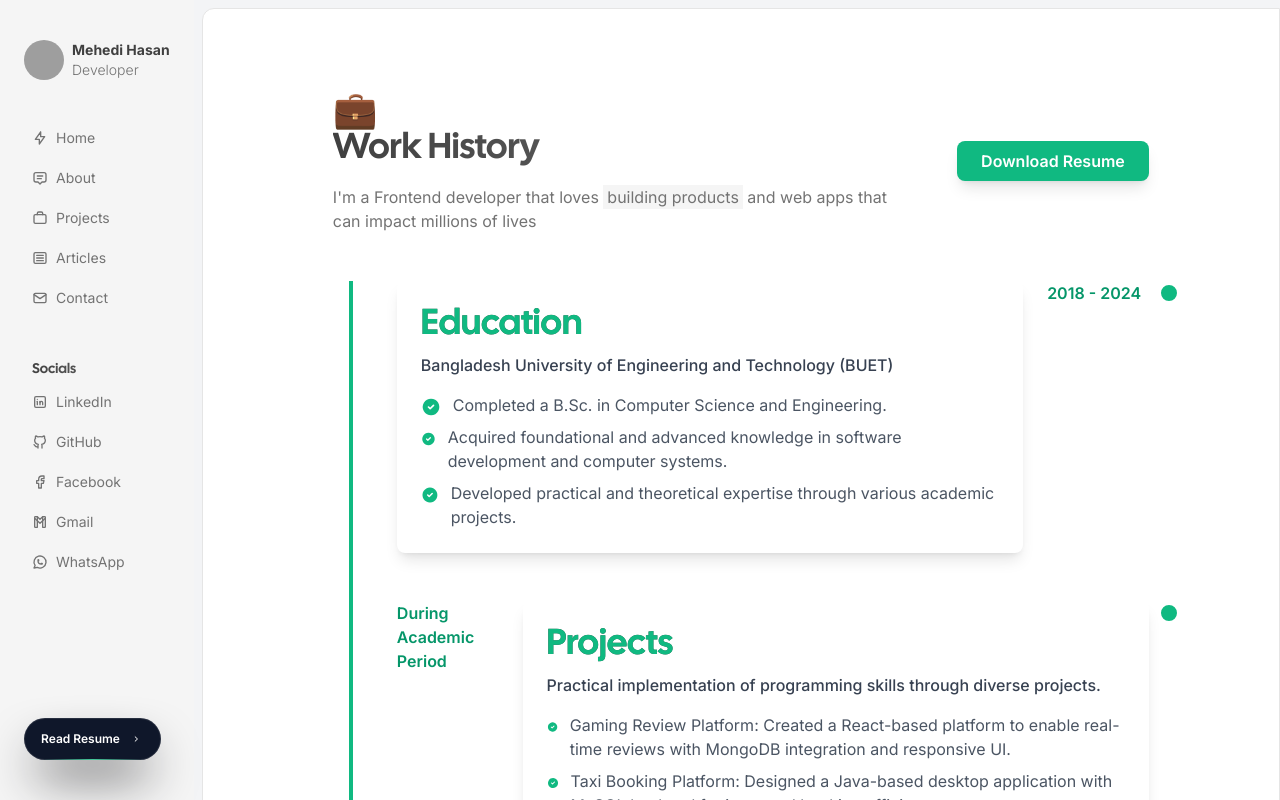
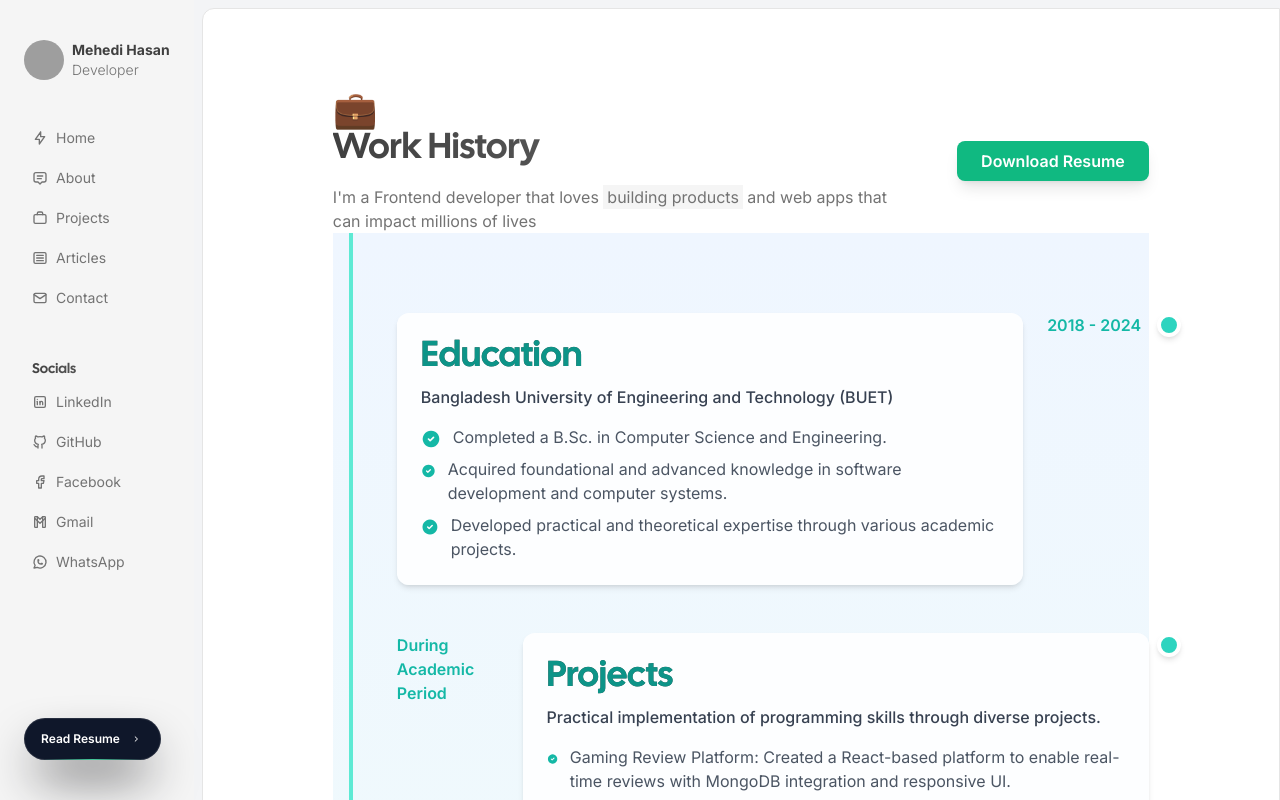
Before and after one commit to MendiOP/portfolio-temporary-v1, a Next.js app: page /resume in a window 1280 px wide. Built offline with nearby package versions, Linux system fonts and the light colour scheme; grey boxes are pictures that could not be loaded.

Commit message:
added projects, added new CV and redesigned the work section

```diff
--- a/src/app/resume/page.tsx
+++ b/src/app/resume/page.tsx
@@ -8,7 +8,7 @@ import { WorkHistory } from "@/components/WorkHistory";
 
 export default function Home() {
   const handleDownload = () => {
-    const resumeUrl = "/MEHEDI_HASAN_CV_NEW.pdf";
+    const resumeUrl = "/Mern_Stack_dev_MEHEDI_HASAN.pdf";
     const link = document.createElement("a");
     link.href = resumeUrl;
     link.download = "Resume_Mehedi.pdf";
--- a/src/components/WorkHistory.tsx
+++ b/src/components/WorkHistory.tsx
@@ -1,3 +1,4 @@
+// components/WorkHistory.jsx
 "use client";
 import { timeline } from "@/constants/timeline";
 import { IconCircleCheckFilled } from "@tabler/icons-react";
@@ -7,34 +8,38 @@ import { Paragraph } from "./Paragraph";
 
 export const WorkHistory = () => {
   return (
-    <div className="relative">
-      <div className="border-l-4 border-emerald-500 absolute left-4 top-0 h-full"></div>
+    <div className="relative bg-gradient-to-b from-blue-50 to-teal-50 py-8">
+      {/* Vertical timeline line with a softer teal */}
+      <div className="border-l-4 border-teal-300 absolute left-4 top-0 h-full"></div>
+
       {timeline.map((item, index) => (
         <div
+          key={`timeline-${index}`}
           className={`relative flex flex-col md:flex-row items-start space-y-6 md:space-y-0 md:space-x-6 my-12 pl-10 ${
             index % 2 === 0 ? "md:flex-row-reverse" : ""
           }`}
-          key={`timeline-${index}`}
         >
+          {/* Timeline event indicator */}
           <div className="absolute left-0 md:left-auto md:right-0 transform -translate-x-8 md:translate-x-8">
-            <div className="w-6 h-6 bg-emerald-500 rounded-full border-4 border-white"></div>
+            <div className="w-6 h-6 bg-teal-400 rounded-full border-4 border-white shadow-md"></div>
           </div>
-          <Paragraph className="text-emerald-600 font-semibold text-sm md:text-md md:w-32">
+
+          {/* Date text */}
+          <Paragraph className="text-teal-500 font-semibold text-sm md:text-md md:w-32">
             {item.date}
           </Paragraph>
-          <div className="bg-white shadow-lg rounded-lg p-6 w-full max-w-3xl">
-            <Heading
-              as="h5"
-              className="text-lg md:text-xl font-bold text-emerald-500"
-            >
+
+          {/* Event card */}
+          <div className="bg-white/90 shadow-md rounded-xl p-6 w-full max-w-3xl hover:shadow-lg transition-shadow duration-300">
+            <Heading as="h5" className="text-lg md:text-xl font-bold text-teal-600">
               {item.title}
             </Heading>
             <Paragraph className="text-sm md:text-base font-medium text-gray-700 mt-2">
               {item.description}
             </Paragraph>
             <ul className="mt-4 space-y-2">
-              {item.responsibilities.map((responsibility, index) => (
-                <Step key={`${item.title}-${index}`}>
+              {item.responsibilities.map((responsibility, idx) => (
+                <Step key={`${item.title}-${idx}`}>
                   {responsibility}
                 </Step>
               ))}
@@ -49,7 +54,7 @@ export const WorkHistory = () => {
 const Step = ({ children }: { children: React.ReactNode }) => {
   return (
     <li className="flex space-x-3 items-start">
-      <IconCircleCheckFilled className="h-5 w-5 text-emerald-500 mt-1" />
+      <IconCircleCheckFilled className="h-5 w-5 text-teal-500 mt-1" />
       <Paragraph className="text-sm md:text-base text-gray-600">
         {children}
       </Paragraph>
--- a/src/constants/timeline.tsx
+++ b/src/constants/timeline.tsx
@@ -1,3 +1,4 @@
+// constants/timeline.js
 export const timeline = [
   {
     title: "Education",
```
Also changed, not shown: 2 other files (tests, documents, lock files or other folders).
